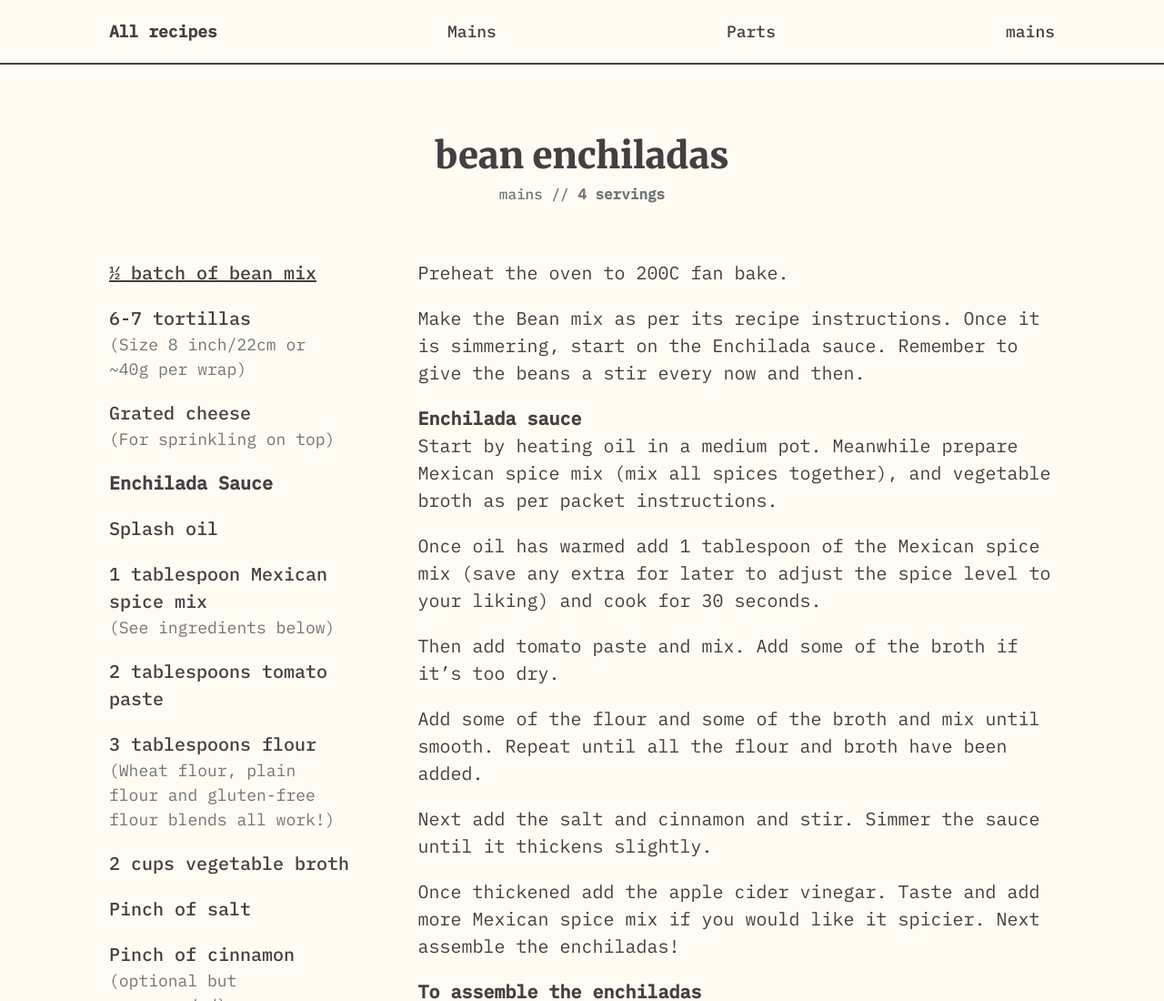
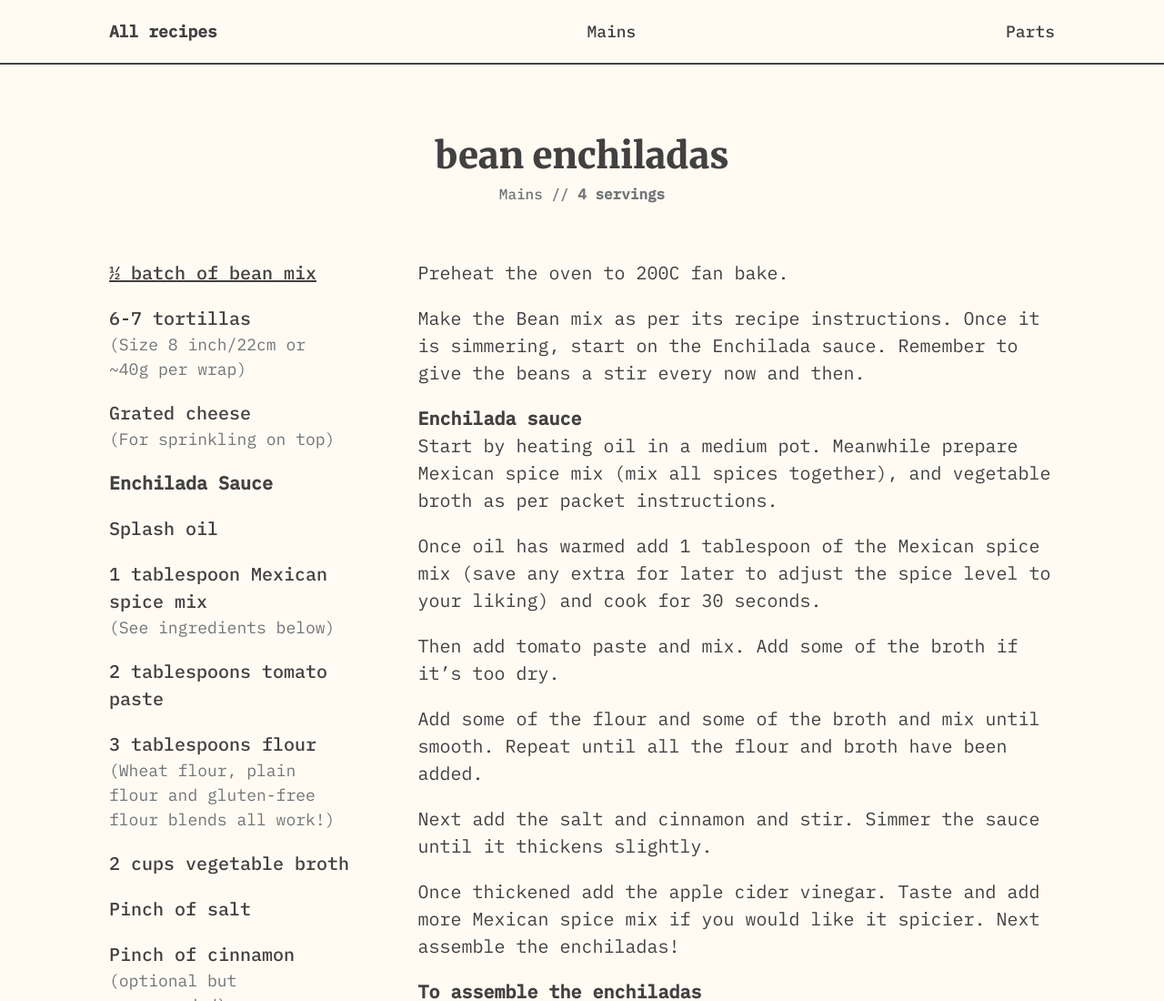
Before and after one commit to adrhumphreys/recipes, a Gatsby site: page /bean-enchiladas in a window 1280 px wide. Shown: the top 1100 px of the page at 91% size. Built offline with nearby package versions, Linux system fonts and the light colour scheme; Gatsby itself is replaced by a stand-in of ours.

Commit message:
Update Recipes “bean-enchiladas”

```diff
--- a/content/recipes/bean-enchiladas.md
+++ b/content/recipes/bean-enchiladas.md
@@ -3,7 +3,7 @@ title: bean enchiladas
 slug: bean-enchiladas
 servings: "4"
 tags:
-  - mains
+  - Mains
 image: /images/icon.svg
 ingredients:
   - ingredient: ½ batch of bean mix
```
